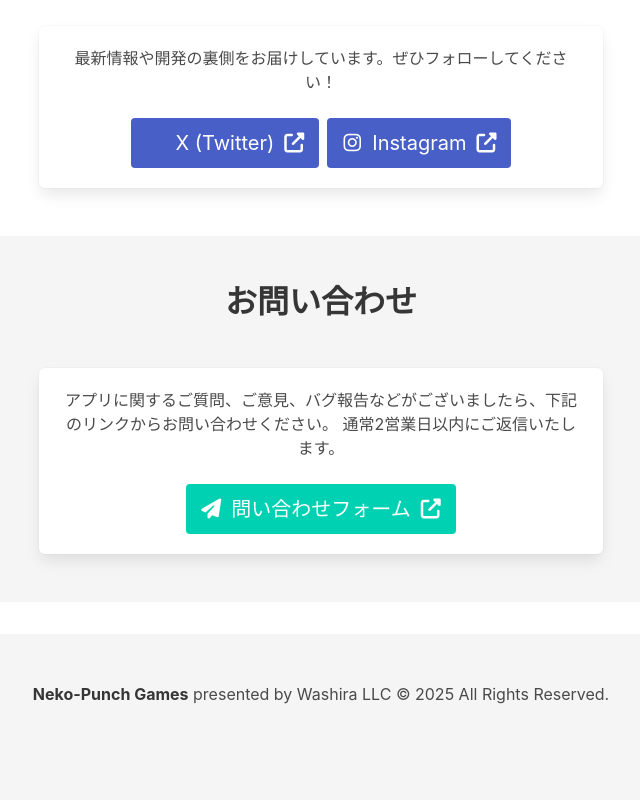
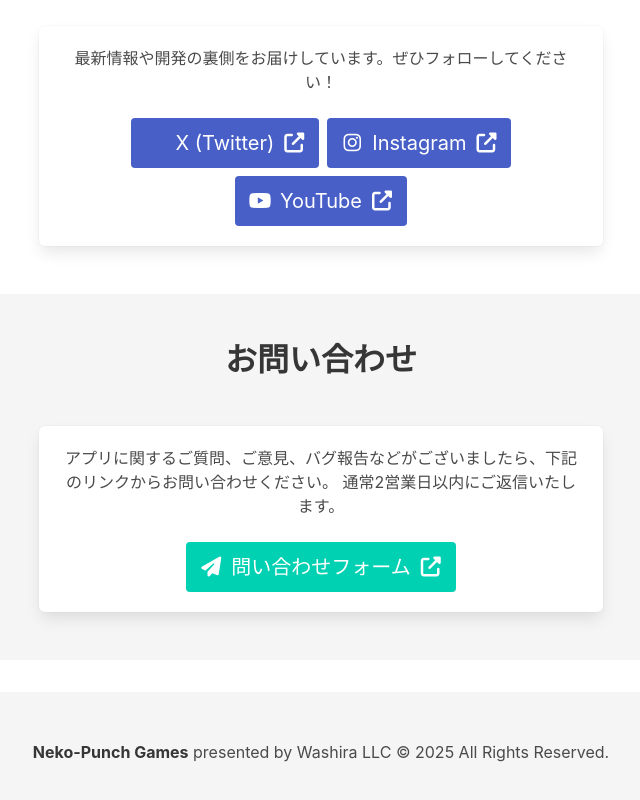
Before and after one commit to washira-co/gh-pages-developer.neko-punch.games, a plain HTML site: page index.html in a window 1280 px wide. Shown: the part 1894-2694 px from the top of the page, without its empty margins (319-959 px from the left). Drawn offline with nearby package versions, Linux system fonts and the light colour scheme.

Commit message:
YouTubeリンクをindex.htmlに追加

```diff
--- a/index.html
+++ b/index.html
@@ -218,6 +218,15 @@
                                     <i class="fas fa-external-link-alt"></i>
                                 </span>
                             </a>
+                            <a href="https://www.youtube.com/@Neko-Punch-Games" class="button is-link is-medium"
+                                target="_blank" rel="noopener noreferrer">
+                                <span class="icon">
+                                    <i class="fab fa-youtube"></i>
+                                </span>
+                                <span>YouTube</span> <span class="icon">
+                                    <i class="fas fa-external-link-alt"></i>
+                                </span>
+                            </a>
                         </div>
                     </div>
                 </div>
```
